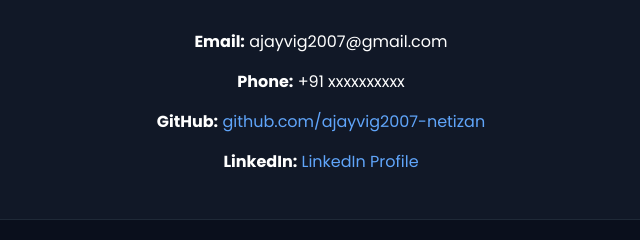
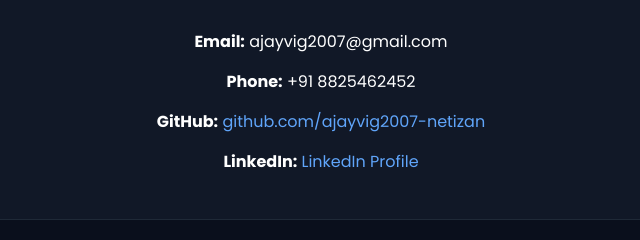
Before and after one commit to ajayvig2007-netizan/html2, a plain HTML site: page port.html in a window 1280 px wide. Shown: the part 2811-3051 px from the top of the page, 319-959 px from the left. Drawn offline with Linux system fonts and the light colour scheme.

Commit message:
port.html

```diff
--- a/port.html
+++ b/port.html
@@ -414,7 +414,7 @@
 
 <p><strong>Email:</strong> ajayvig2007@gmail.com</p>
 
-<p><strong>Phone:</strong> +91 xxxxxxxxxx</p>
+<p><strong>Phone:</strong> +91 8825462452</p>
 
 <p>
 <strong>GitHub:</strong>
```
